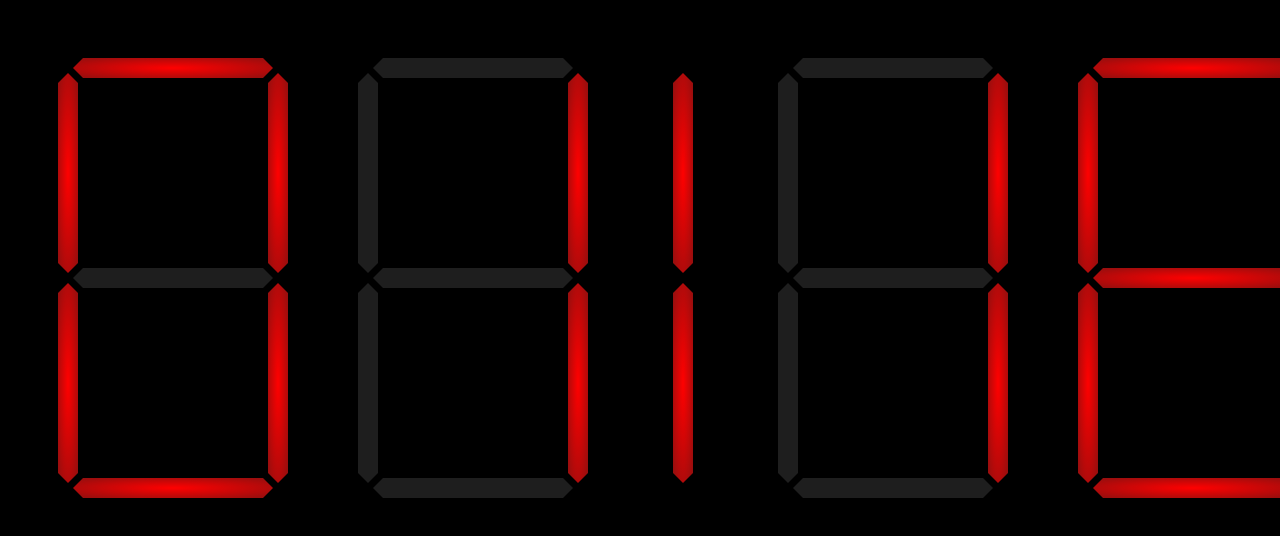
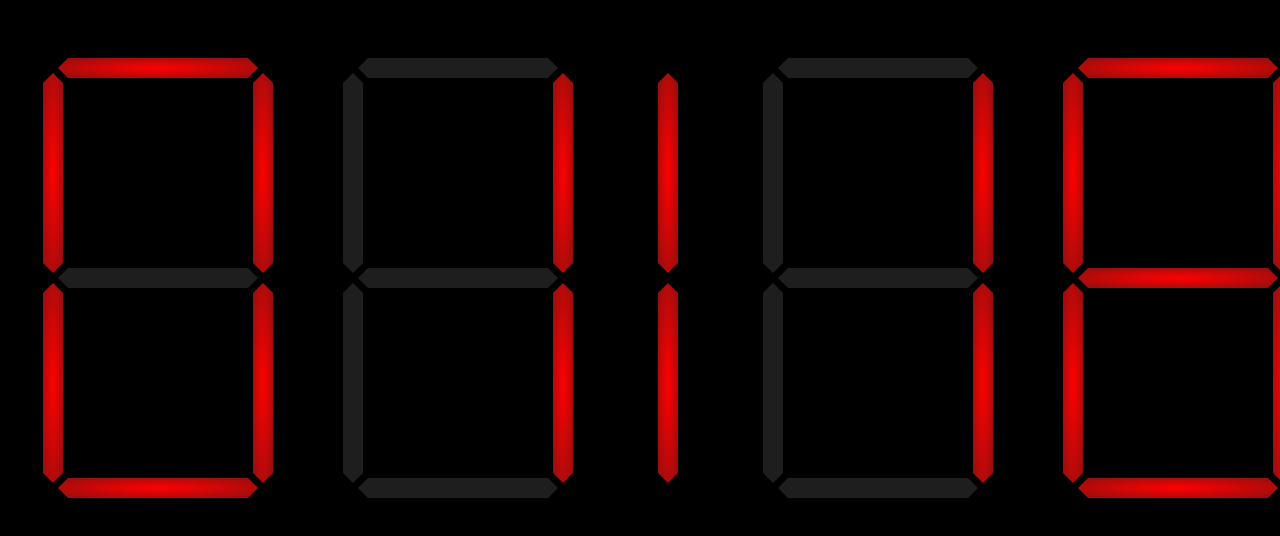
Before and after one commit to Au-RiZeR/starter-page-clock, a plain HTML site: page index.html in a window 1280 px wide. Shown: the top 536 px of the page. Drawn offline with nearby package versions, Linux system fonts and the light colour scheme.

Commit message:
Update styles.css

```diff
--- a/styles.css
+++ b/styles.css
@@ -11,7 +11,7 @@ main {
 }
 
 .top {
-    left: 15px;
+    /* left: 15px; */
     width: 200px;
     height: 20px;
     border-radius: 1px;
@@ -26,7 +26,7 @@ main {
 
 .left-top {
     top: -5px;
-    left: 0px;
+    left: -15px;
     width: 20px;
     height: 200px;
     border-radius: 1px;
@@ -41,7 +41,7 @@ main {
 
 .right-top {
     top: -205px;
-    left: 210px;
+    left: 195px;
     width: 20px;
     height: 200px;
     border-radius: 1px;
@@ -56,7 +56,7 @@ main {
 
 .centre {
     top: -210px;
-    left: 15px;
+    left: 0px;
     width: 200px;
     height: 20px;
     border-radius: 1px;
@@ -71,7 +71,7 @@ main {
 
 .left-bottom {
     top: -215px;
-    left: 0px;
+    left: -15px;
     width: 20px;
     height: 200px;
     border-radius: 1px;
@@ -86,7 +86,7 @@ main {
 
 .right-bottom {
     top: -415px;
-    left: 210px;
+    left: 195px;
     width: 20px;
     height: 200px;
     border-radius: 1px;
@@ -101,7 +101,7 @@ main {
 
 .bottom {
     top: -420px;
-    left: 15px;
+    left: 0px;
     width: 200px;
     height: 20px;
     border-radius: 1px;
@@ -117,7 +117,7 @@ main {
 
 #d1 {
     top: 15px;
-    left: 15px;
+    left: 0px;
     width: 20px;
     height: 200px;
     border-radius: 1px;
@@ -136,7 +136,7 @@ main {
 
 #d2 {
     top: 25px;
-    left: 15px;
+    left: 0px;
     width: 20px;
     height: 200px;
     border-radius: 1px;
```
